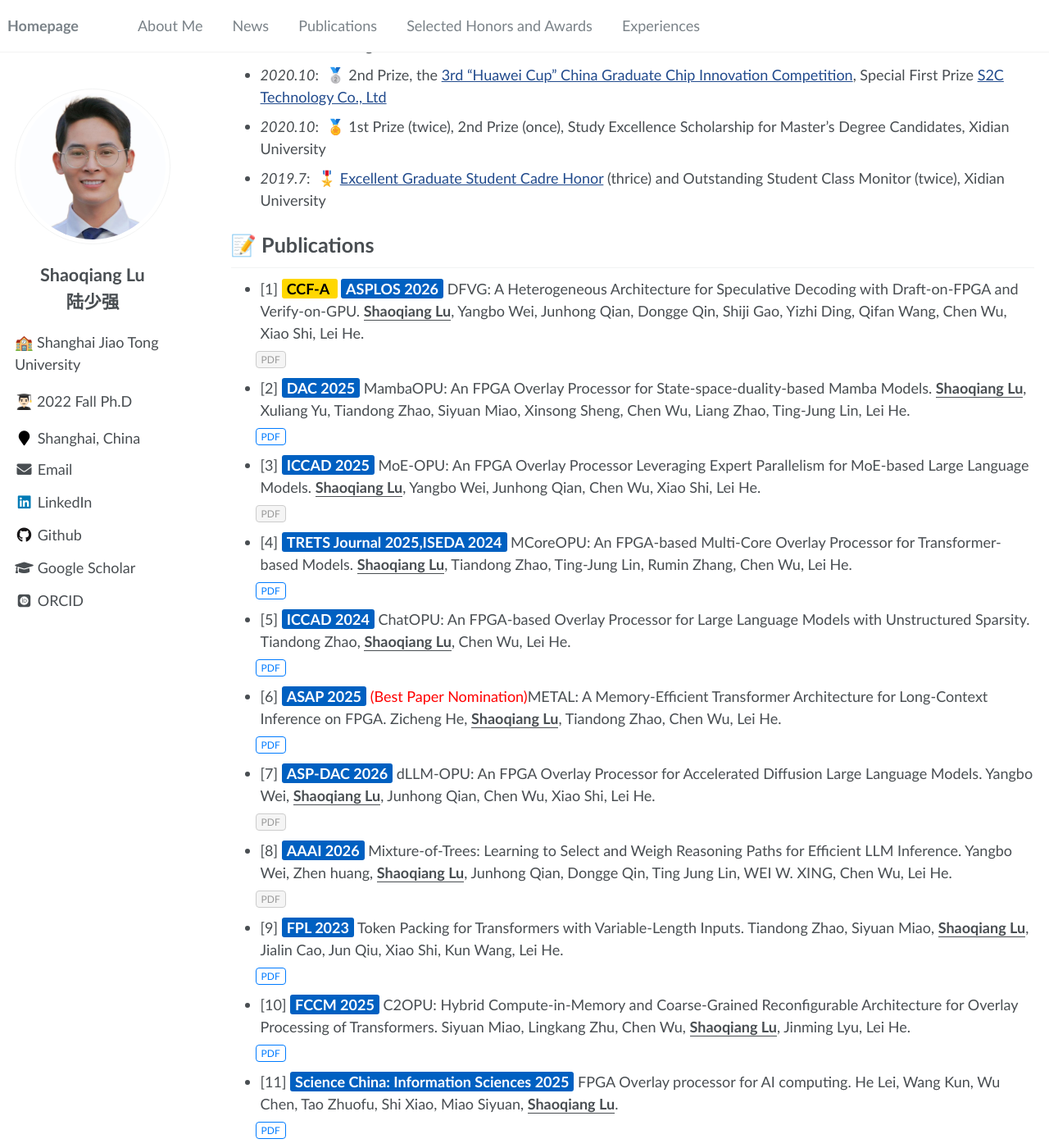
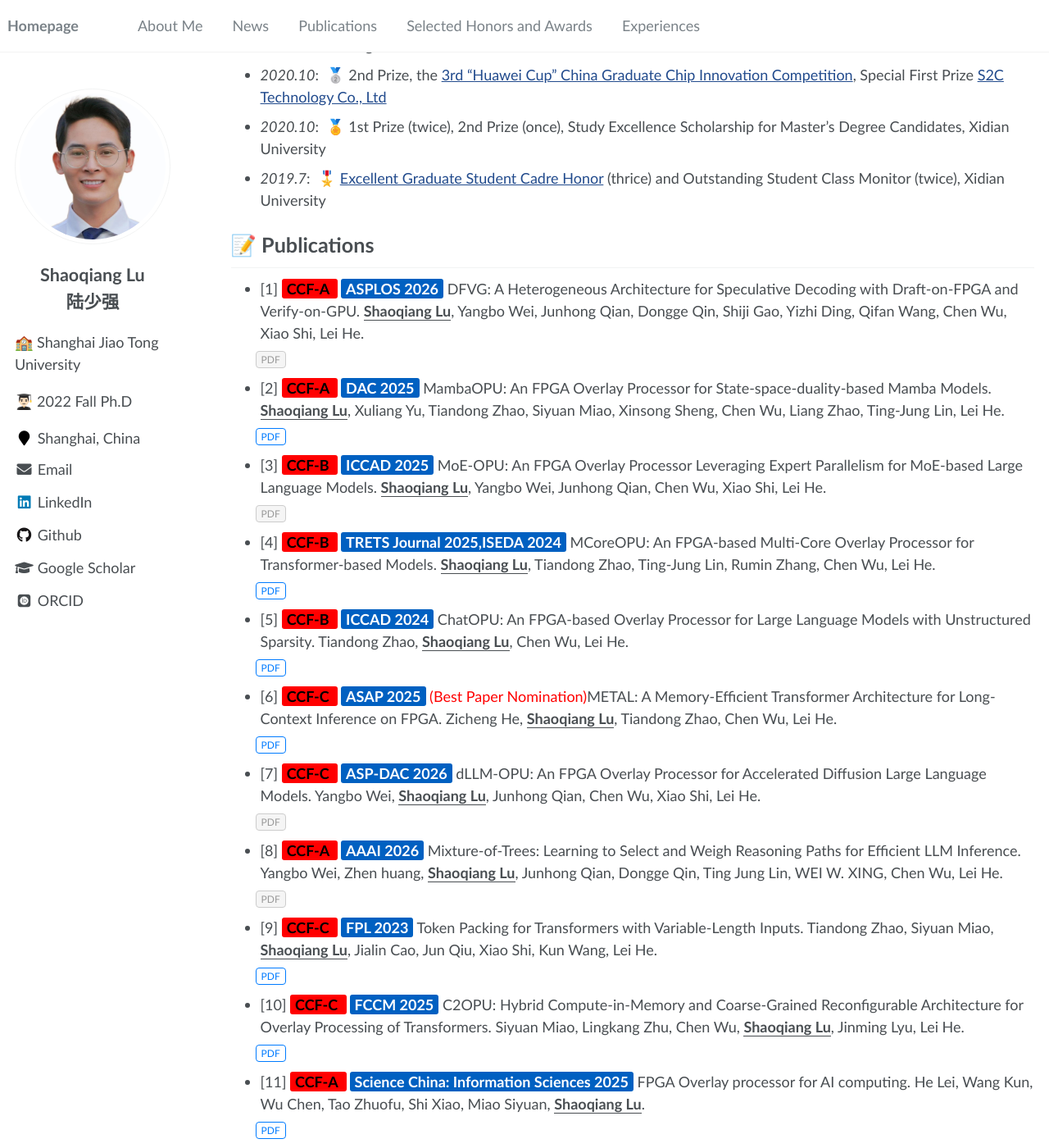
Before and after one commit to ShaoqiangLu/ShaoqangLu.github.io, a Jekyll site: the page built from _pages/about.md, in a window 1280 px wide and 1400 px high, scrolled down 755 px. Shown: the whole window at 82% size. Built offline with Jekyll 4.4.1, drawn with Linux system fonts in a browser that asks for light colours; some web fonts are replaced.

Commit message:
Update about.md

```diff
--- a/_pages/about.md
+++ b/_pages/about.md
@@ -69,7 +69,7 @@ I have been a Ph.D. candidate at the School of Integrated Circuits, [Shanghai Ji
 
 # 📝 Publications
 
-- [1] <span style="background-color: gold; color: #000000; padding: 1px 6px; border-radius: 3px; font-weight: bold; margin-right: 4px;"> CCF-A </span> <span style="background-color:rgb(0, 96, 193); color: #ffffff; padding: 1px 6px; border-radius: 3px; font-weight: bold;">ASPLOS 2026</span> DFVG: A Heterogeneous Architecture for Speculative Decoding with Draft-on-FPGA and Verify-on-GPU. **<u>Shaoqiang Lu</u>**, Yangbo Wei, Junhong Qian, Dongge Qin, Shiji Gao, Yizhi Ding, Qifan Wang, Chen Wu, Xiao Shi, Lei He.
+- [1] <span style="background-color: red; color: #000000; padding: 1px 6px; border-radius: 3px; font-weight: bold; margin-right: 4px;"> CCF-A </span> <span style="background-color:rgb(0, 96, 193); color: #ffffff; padding: 1px 6px; border-radius: 3px; font-weight: bold;">ASPLOS 2026</span> DFVG: A Heterogeneous Architecture for Speculative Decoding with Draft-on-FPGA and Verify-on-GPU. **<u>Shaoqiang Lu</u>**, Yangbo Wei, Junhong Qian, Dongge Qin, Shiji Gao, Yizhi Ding, Qifan Wang, Chen Wu, Xiao Shi, Lei He.
 
 <div style="margin-top: -15px; margin-bottom: 10px; margin-left: 30px;">
 
@@ -93,7 +93,7 @@ I have been a Ph.D. candidate at the School of Integrated Circuits, [Shanghai Ji
 
 
 
-- [2] <span style="background-color:rgb(0, 96, 193); color: #ffffff; padding: 1px 6px; border-radius: 3px; font-weight: bold;">DAC 2025</span> MambaOPU: An FPGA Overlay Processor for State-space-duality-based Mamba Models. **<u>Shaoqiang Lu</u>**, Xuliang Yu, Tiandong Zhao, Siyuan Miao, Xinsong Sheng, Chen Wu, Liang Zhao, Ting-Jung Lin, Lei He.
+- [2]  <span style="background-color: red; color: #000000; padding: 1px 6px; border-radius: 3px; font-weight: bold; margin-right: 4px;"> CCF-A </span> <span style="background-color:rgb(0, 96, 193); color: #ffffff; padding: 1px 6px; border-radius: 3px; font-weight: bold;">DAC 2025</span> MambaOPU: An FPGA Overlay Processor for State-space-duality-based Mamba Models. **<u>Shaoqiang Lu</u>**, Xuliang Yu, Tiandong Zhao, Siyuan Miao, Xinsong Sheng, Chen Wu, Liang Zhao, Ting-Jung Lin, Lei He.
 
 <div style="margin-top: -15px; margin-bottom: 10px; margin-left: 30px;">
 
@@ -114,7 +114,7 @@ I have been a Ph.D. candidate at the School of Integrated Circuits, [Shanghai Ji
 
 
 
-- [3] <span style="background-color:rgb(0, 96, 193); color: #ffffff; padding: 1px 6px; border-radius: 3px; font-weight: bold;">ICCAD 2025</span> MoE-OPU: An FPGA Overlay Processor Leveraging Expert Parallelism for MoE-based Large Language Models. **<u>Shaoqiang Lu</u>**, Yangbo Wei, Junhong Qian, Chen Wu, Xiao Shi, Lei He.
+- [3]  <span style="background-color: red; color: #000000; padding: 1px 6px; border-radius: 3px; font-weight: bold; margin-right: 4px;"> CCF-B </span> <span style="background-color:rgb(0, 96, 193); color: #ffffff; padding: 1px 6px; border-radius: 3px; font-weight: bold;">ICCAD 2025</span> MoE-OPU: An FPGA Overlay Processor Leveraging Expert Parallelism for MoE-based Large Language Models. **<u>Shaoqiang Lu</u>**, Yangbo Wei, Junhong Qian, Chen Wu, Xiao Shi, Lei He.
 <div style="margin-top: -15px; margin-bottom: 10px; margin-left: 30px;">
   <a href="javascript:void(0);" style="pointer-events: none; text-decoration: none;">
     <button style="border: 1px solid #ccc; color: #999; background-color: #f5f5f5; padding: 2px 6px; border-radius: 4px; cursor: not-allowed; font-size: 12px;">
@@ -130,7 +130,7 @@ I have been a Ph.D. candidate at the School of Integrated Circuits, [Shanghai Ji
   -->
 </div>
 
-- [4] <span style="background-color:rgb(0, 96, 193); color: #ffffff; padding: 1px 6px; border-radius: 3px; font-weight: bold;">TRETS Journal 2025,ISEDA 2024</span> MCoreOPU: An FPGA-based Multi-Core Overlay Processor for Transformer-based Models. **<u>Shaoqiang Lu</u>**, Tiandong Zhao, Ting-Jung Lin, Rumin Zhang, Chen Wu, Lei He.
+- [4]  <span style="background-color: red; color: #000000; padding: 1px 6px; border-radius: 3px; font-weight: bold; margin-right: 4px;"> CCF-B </span> <span style="background-color:rgb(0, 96, 193); color: #ffffff; padding: 1px 6px; border-radius: 3px; font-weight: bold;">TRETS Journal 2025,ISEDA 2024</span> MCoreOPU: An FPGA-based Multi-Core Overlay Processor for Transformer-based Models. **<u>Shaoqiang Lu</u>**, Tiandong Zhao, Ting-Jung Lin, Rumin Zhang, Chen Wu, Lei He.
 <div style="margin-top: -15px; margin-bottom: 10px; margin-left: 30px;">
   <a href="https://dl.acm.org/doi/10.1145/3742437" style="text-decoration: none;">
     <button style="border: 1px solid #007BFF; color: #007BFF; background-color: white; padding: 2px 6px; border-radius: 4px; cursor: pointer; font-size: 12px;"
@@ -151,7 +151,7 @@ I have been a Ph.D. candidate at the School of Integrated Circuits, [Shanghai Ji
   -->
 </div>
 
-- [5] <span style="background-color:rgb(0, 96, 193); color: #ffffff; padding: 1px 6px; border-radius: 3px; font-weight: bold;">ICCAD 2024</span> ChatOPU: An FPGA-based Overlay Processor for Large Language Models with Unstructured Sparsity. Tiandong Zhao, **<u>Shaoqiang Lu</u>**, Chen Wu, Lei He.
+- [5]  <span style="background-color: red; color: #000000; padding: 1px 6px; border-radius: 3px; font-weight: bold; margin-right: 4px;"> CCF-B </span> <span style="background-color:rgb(0, 96, 193); color: #ffffff; padding: 1px 6px; border-radius: 3px; font-weight: bold;">ICCAD 2024</span> ChatOPU: An FPGA-based Overlay Processor for Large Language Models with Unstructured Sparsity. Tiandong Zhao, **<u>Shaoqiang Lu</u>**, Chen Wu, Lei He.
 <div style="margin-top: -15px; margin-bottom: 10px; margin-left: 30px;">
   <a href="https://dl.acm.org/doi/10.1145/3676536.3676761" style="text-decoration: none;">
     <button style="border: 1px solid #007BFF; color: #007BFF; background-color: white; padding: 2px 6px; border-radius: 4px; cursor: pointer; font-size: 12px;"
@@ -173,7 +173,7 @@ I have been a Ph.D. candidate at the School of Integrated Circuits, [Shanghai Ji
 </div>
 
 
-- [6] <span style="background-color:rgb(0, 96, 193); color: #ffffff; padding: 1px 6px; border-radius: 3px; font-weight: bold;">ASAP 2025</span> <span style="color:red;">(Best Paper Nomination)</span>METAL: A Memory-Efficient Transformer Architecture for Long-Context Inference on FPGA. Zicheng He, **<u>Shaoqiang Lu</u>**, Tiandong Zhao, Chen Wu, Lei He.
+- [6]  <span style="background-color: red; color: #000000; padding: 1px 6px; border-radius: 3px; font-weight: bold; margin-right: 4px;"> CCF-C </span> <span style="background-color:rgb(0, 96, 193); color: #ffffff; padding: 1px 6px; border-radius: 3px; font-weight: bold;">ASAP 2025</span> <span style="color:red;">(Best Paper Nomination)</span>METAL: A Memory-Efficient Transformer Architecture for Long-Context Inference on FPGA. Zicheng He, **<u>Shaoqiang Lu</u>**, Tiandong Zhao, Chen Wu, Lei He.
 <div style="margin-top: -15px; margin-bottom: 10px; margin-left: 30px;">
   <a href="https://ieeexplore.ieee.org/document/11113558" style="text-decoration: none;">
     <button style="border: 1px solid #007BFF; color: #007BFF; background-color: white; padding: 2px 6px; border-radius: 4px; cursor: pointer; font-size: 12px;"
@@ -195,7 +195,7 @@ I have been a Ph.D. candidate at the School of Integrated Circuits, [Shanghai Ji
 </div>
 
 
-- [7] <span style="background-color:rgb(0, 96, 193); color: #ffffff; padding: 1px 6px; border-radius: 3px; font-weight: bold;">ASP-DAC 2026</span> dLLM-OPU: An FPGA Overlay Processor for Accelerated Diffusion Large Language Models. Yangbo Wei, **<u>Shaoqiang Lu</u>**, Junhong Qian, Chen Wu, Xiao Shi, Lei He.
+- [7]  <span style="background-color: red; color: #000000; padding: 1px 6px; border-radius: 3px; font-weight: bold; margin-right: 4px;"> CCF-C </span> <span style="background-color:rgb(0, 96, 193); color: #ffffff; padding: 1px 6px; border-radius: 3px; font-weight: bold;">ASP-DAC 2026</span> dLLM-OPU: An FPGA Overlay Processor for Accelerated Diffusion Large Language Models. Yangbo Wei, **<u>Shaoqiang Lu</u>**, Junhong Qian, Chen Wu, Xiao Shi, Lei He.
 <div style="margin-top: -15px; margin-bottom: 10px; margin-left: 30px;">
   <a href="javascript:void(0);" style="pointer-events: none; text-decoration: none;">
     <button style="border: 1px solid #ccc; color: #999; background-color: #f5f5f5; padding: 2px 6px; border-radius: 4px; cursor: not-allowed; font-size: 12px;">
@@ -217,7 +217,7 @@ I have been a Ph.D. candidate at the School of Integrated Circuits, [Shanghai Ji
 </div>
 
 
-- [8] <span style="background-color:rgb(0, 96, 193); color: #ffffff; padding: 1px 6px; border-radius: 3px; font-weight: bold;">AAAI 2026</span> Mixture-of-Trees: Learning to Select and Weigh Reasoning Paths for Efficient LLM Inference. Yangbo Wei, Zhen huang, **<u>Shaoqiang Lu</u>**, Junhong Qian, Dongge Qin, Ting Jung Lin, WEI W. XING, Chen Wu, Lei He.
+- [8]  <span style="background-color: red; color: #000000; padding: 1px 6px; border-radius: 3px; font-weight: bold; margin-right: 4px;"> CCF-A </span> <span style="background-color:rgb(0, 96, 193); color: #ffffff; padding: 1px 6px; border-radius: 3px; font-weight: bold;">AAAI 2026</span> Mixture-of-Trees: Learning to Select and Weigh Reasoning Paths for Efficient LLM Inference. Yangbo Wei, Zhen huang, **<u>Shaoqiang Lu</u>**, Junhong Qian, Dongge Qin, Ting Jung Lin, WEI W. XING, Chen Wu, Lei He.
 <div style="margin-top: -15px; margin-bottom: 10px; margin-left: 30px;">
   <a href="javascript:void(0);" style="pointer-events: none; text-decoration: none;">
     <button style="border: 1px solid #ccc; color: #999; background-color: #f5f5f5; padding: 2px 6px; border-radius: 4px; cursor: not-allowed; font-size: 12px;">
@@ -239,7 +239,7 @@ I have been a Ph.D. candidate at the School of Integrated Circuits, [Shanghai Ji
 </div>
 
 
-- [9] <span style="background-color:rgb(0, 96, 193); color: #ffffff; padding: 1px 6px; border-radius: 3px; font-weight: bold;">FPL 2023</span> Token Packing for Transformers with Variable-Length Inputs. Tiandong Zhao, Siyuan Miao, **<u>Shaoqiang Lu</u>**, Jialin Cao, Jun Qiu, Xiao Shi, Kun Wang, Lei He.
+- [9]  <span style="background-color: red; color: #000000; padding: 1px 6px; border-radius: 3px; font-weight: bold; margin-right: 4px;"> CCF-C </span> <span style="background-color:rgb(0, 96, 193); color: #ffffff; padding: 1px 6px; border-radius: 3px; font-weight: bold;">FPL 2023</span> Token Packing for Transformers with Variable-Length Inputs. Tiandong Zhao, Siyuan Miao, **<u>Shaoqiang Lu</u>**, Jialin Cao, Jun Qiu, Xiao Shi, Kun Wang, Lei He.
 <div style="margin-top: -15px; margin-bottom: 10px; margin-left: 30px;">
   <a href="https://ieeexplore.ieee.org/document/10296372" style="text-decoration: none;">
     <button style="border: 1px solid #007BFF; color: #007BFF; background-color: white; padding: 2px 6px; border-radius: 4px; cursor: pointer; font-size: 12px;"
@@ -261,7 +261,7 @@ I have been a Ph.D. candidate at the School of Integrated Circuits, [Shanghai Ji
 </div>
 
 
-- [10] <span style="background-color:rgb(0, 96, 193); color: #ffffff; padding: 1px 6px; border-radius: 3px; font-weight: bold;">FCCM 2025</span> C2OPU: Hybrid Compute-in-Memory and Coarse-Grained Reconfigurable Architecture for Overlay Processing of Transformers. Siyuan Miao, Lingkang Zhu, Chen Wu, **<u>Shaoqiang Lu</u>**, Jinming Lyu, Lei He.
+- [10]  <span style="background-color: red; color: #000000; padding: 1px 6px; border-radius: 3px; font-weight: bold; margin-right: 4px;"> CCF-C </span> <span style="background-color:rgb(0, 96, 193); color: #ffffff; padding: 1px 6px; border-radius: 3px; font-weight: bold;">FCCM 2025</span> C2OPU: Hybrid Compute-in-Memory and Coarse-Grained Reconfigurable Architecture for Overlay Processing of Transformers. Siyuan Miao, Lingkang Zhu, Chen Wu, **<u>Shaoqiang Lu</u>**, Jinming Lyu, Lei He.
 <div style="margin-top: -15px; margin-bottom: 10px; margin-left: 30px;">
   <a href="https://ieeexplore.ieee.org/document/11008948" style="text-decoration: none;">
     <button style="border: 1px solid #007BFF; color: #007BFF; background-color: white; padding: 2px 6px; border-radius: 4px; cursor: pointer; font-size: 12px;"
@@ -284,7 +284,7 @@ I have been a Ph.D. candidate at the School of Integrated Circuits, [Shanghai Ji
 
 
 
-- [11] <span style="background-color:rgb(0, 96, 193); color: #ffffff; padding: 1px 6px; border-radius: 3px; font-weight: bold;">Science China: Information Sciences 2025</span> FPGA Overlay processor for AI computing. He Lei, Wang Kun, Wu Chen, Tao Zhuofu, Shi Xiao, Miao Siyuan, **<u>Shaoqiang Lu</u>**.
+- [11]  <span style="background-color: red; color: #000000; padding: 1px 6px; border-radius: 3px; font-weight: bold; margin-right: 4px;"> CCF-A </span> <span style="background-color:rgb(0, 96, 193); color: #ffffff; padding: 1px 6px; border-radius: 3px; font-weight: bold;">Science China: Information Sciences 2025</span> FPGA Overlay processor for AI computing. He Lei, Wang Kun, Wu Chen, Tao Zhuofu, Shi Xiao, Miao Siyuan, **<u>Shaoqiang Lu</u>**.
 <div style="margin-top: -15px; margin-bottom: 10px; margin-left: 30px;">
   <a href="https://www.sciengine.com/SSI/doi/10.1360/SSI-2024-0351" style="text-decoration: none;">
     <button style="border: 1px solid #007BFF; color: #007BFF; background-color: white; padding: 2px 6px; border-radius: 4px; cursor: pointer; font-size: 12px;"
```
